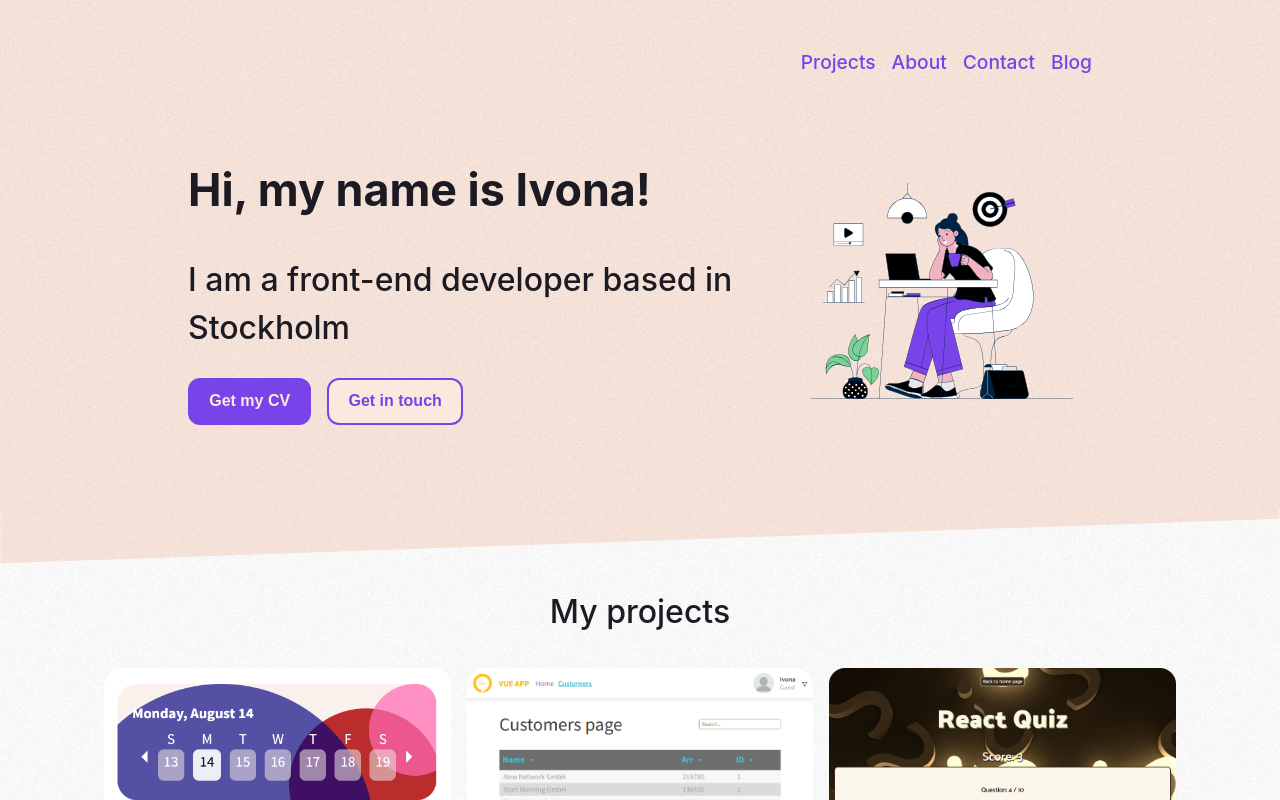
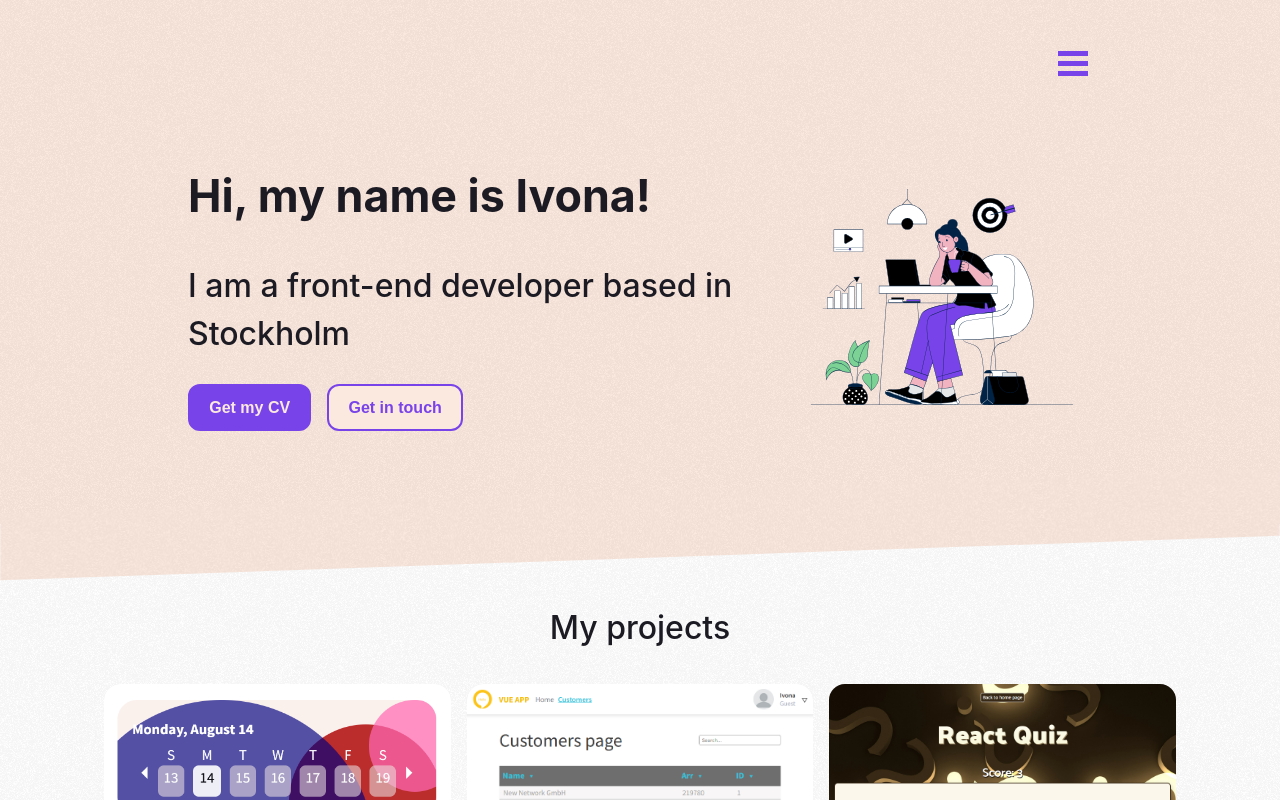
Before and after one commit to iwarra/my-portfolio, a Vue app: page / in a window 1280 px wide. Shown: the top 800 px of the page. Built offline with nearby package versions, Linux system fonts and the light colour scheme.

Commit message:
NavBar update and other minor style changes

```diff
--- a/src/components/HomePage.vue
+++ b/src/components/HomePage.vue
@@ -1,10 +1,9 @@
 <script setup>
-import { ref, computed, onMounted } from 'vue';
+import { ref, computed } from 'vue';
 import { projects, skills, aboutMe } from '../data.js';
 
 const projectsRef = ref(projects);
 let currentProjects = computed(() => projectsRef.value);
-let isVisible = ref(null);
 
 const moveLeft = () => {
   projectsRef.value = [...currentProjects.value.slice(1), currentProjects.value.at(0)];
@@ -23,46 +22,36 @@ const scrollTo = (element) => {
 };
 
 const toggleNavbar = () => {
-  const elToToggle = document.querySelector("#toggle")
-  elToToggle.classList.toggle("header--active")
+  document.querySelector(".header-toggle").classList.toggle("header--active")
+  document.querySelector('.header-navWrapper').classList.toggle('gray')
+  document.querySelector('.nav-unskew').classList.toggle('hidden')
+  document.querySelector('.header-nav').classList.toggle('hidden')
 };
-
-const checkVisibility = () => {
-  isVisible.value = window.matchMedia("(max-width: 850px)").matches
-}
-
-onMounted(() => checkVisibility())
 </script>
 
 <template>
   <header id="header">
-    <div class="header-wrapper">
-
-      <div id="toggle">
+    <div class="header-navWrapper">
+      <div class="header-toggle">
         <div class="header-trigger"
+          role="button"
+          aria-label="Toggle"
           @click="toggleNavbar"
         >
           <span class="header-icon"></span>
         </div>
-        <nav id="nav" class="header-nav">
+        <nav id="nav" class="header-nav hidden">
           <ul class="header-links">
             <li><a href="#projects">Projects</a></li>
             <li><a href="#about">About</a></li>
             <li><a href="#contact">Contact</a></li>
-            <li><a href="www.thesmokedetector.net/coding">Blog</a></li>
+            <li><a href="https://thesmokedetector.net/category/coding/">Blog</a></li>
           </ul>
         </nav>
       </div>
-
-      <nav id="navDesktop" class="header-nav--desktop">
-        <ul class="header-links">
-          <li><a href="#projects">Projects</a></li>
-          <li><a href="#about">About</a></li>
-          <li><a href="#contact">Contact</a></li>
-          <li><a href="www.thesmokedetector.net/coding">Blog</a></li>
-        </ul>
-      </nav>
-
+      <div class="nav-unskew transition-unskew hidden gray"></div>
+    </div>
+    <div class="header-wrapper">
       <section class="header-hero">
         <div class="hero-text">
           <h1 class="hero-title"> Hi, my name is Ivona! </h1>
@@ -95,7 +84,7 @@ onMounted(() => checkVisibility())
         <img src="/arrow-left.svg"
           alt="arrow pointing left"
           role="button"
-          aria-label="show previous project card"
+          aria-label="previous"
           class="arrow-icon"
           @click="moveLeft"
         >
@@ -130,7 +119,7 @@ onMounted(() => checkVisibility())
           src="/arrow-right.svg"
           alt="arrow pointing right"
           role="button"
-          aria-label="show next project card"
+          aria-label="next"
           class="arrow-icon"
           @click="moveRight"
         >
@@ -196,7 +185,7 @@ onMounted(() => checkVisibility())
         icon="fa-solid fa-circle-chevron-up"
         class="footer-icon"
         role="button"
-        aria-label="navigate back to top of the page"
+        aria-label="scroll up"
         aria-hidden="false"
         @click="scrollTo('header')"
       ></font-awesome-icon>
@@ -209,41 +198,27 @@ onMounted(() => checkVisibility())
 
 #header {
   background-image: url(../assets/grainy_texture.png), linear-gradient(var(--primary-peach), var(--primary-peach));
-  //padding-top: 2rem;
 
   .header-wrapper {
     display: flex;
-    flex-direction: column;
-    gap: 4rem;
     min-height: 40vh;
     justify-content: center;
-    margin: 0 auto;
-
-    .header-nav--desktop {
-      display: none;
+    align-items: center;
+    margin-top: 4rem;
   }
 
-    .header-nav {
-      // position: absolute;
-      // top: 21rem;
-      // right: 5rem;
-      transform: translateY(-480px);
-      transition: transform 350ms ease-in-out;
-      z-index: 1;
-      order: 1;
-    }
-
-    #toggle {
+  .header-toggle {
     display: flex;
     flex-direction: row;
     gap: 2rem;
     justify-content: end;
     padding-right: 3rem;
-      padding-top: 1rem;
+    padding-top: 3rem;
+    margin-bottom: -2rem;
   }
 
-    .header--active .header-nav {
-      transform: translateY(0px)
+  .header-nav {
+    order: 1;
   }
 
   .header-trigger {
@@ -255,16 +230,12 @@ onMounted(() => checkVisibility())
   }
 
   .header-icon {
-      // position: absolute;
-      // top: 4rem;
-      // right: 2rem;
     display:inline-block;
     width:30px;
     height:5px;
     background-color: var(--primary-accent);
     transition-property: background-color, transform;
     transition-duration: 300ms;
-      z-index: 5;
 
     &:before,
     &:after {
@@ -305,14 +276,13 @@ onMounted(() => checkVisibility())
     display: flex;
     flex-direction: column;
     align-items: end;
-      gap: 10px;
+    gap: .5rem;
 
     a {
       text-decoration: none;
       font-size: 1.2rem;
       font-weight: 500;
       color: var(--primary-accent);
-      }
     }
   }
 
@@ -378,28 +348,26 @@ onMounted(() => checkVisibility())
   @media (min-width: 850px) {
     .header-wrapper {
       max-width: 1000px;
-      padding-top: 3rem;
+      margin: 0 auto;
+      margin-top: 4rem;
+    }
 
-      .header-nav--desktop {
-        display: inline;
+    .header-toggle{
+      padding-right: 6rem;
+    }
+
     .header-links {
       display: flex;
       flex-direction: row;
       justify-content: end;
       gap: 1rem;
       list-style: none;
-          margin-right: 3rem;
+      position: relative;
+      z-index: 3;
 
       a {
         text-decoration: none;
         color: var(--primary-accent);
-          }
-
-        }
-      }
-
-      #toggle {
-        display: none;
       }
     }
 
@@ -422,6 +390,22 @@ onMounted(() => checkVisibility())
 
     .hero-subtitle {
       font-size: 2rem;
+    }
+  }
+
+  @media (min-width: 1250px) {
+    .header-toggle{
+      padding-right: 12rem;
+    }
+
+    .header-wrapper {
+      margin-top: 6rem
+    }
+  }
+
+  @media (min-width: 1600px) {
+    .header-toggle{
+      padding-right: 17rem;
     }
   }
 }
```
Lines whose indentation alone changed are shown as unchanged.
